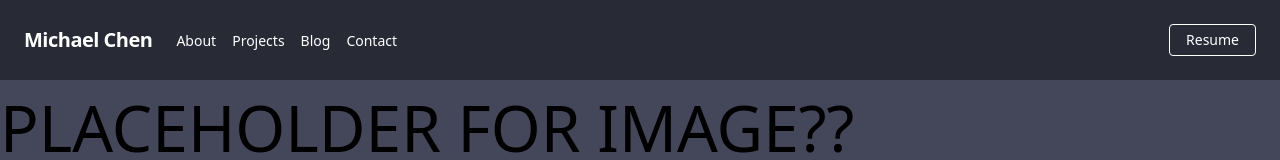
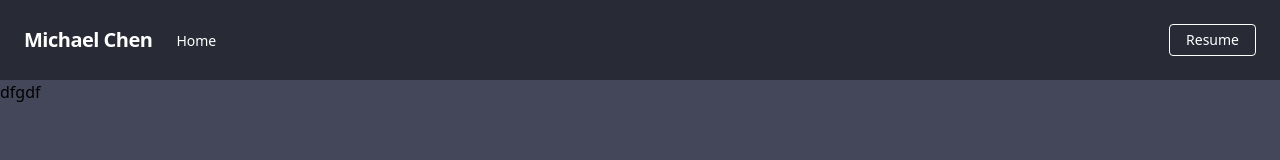
Before and after one commit to michaelcheny/portfolio-v1, a React (Create React App) app: page /blogs in a window 1280 px wide. Shown: the top 160 px of the page. Built offline with nearby package versions, Linux system fonts and the light colour scheme.

Commit message:
use router to seperate blog page and render different links if in /blogs

```diff
--- a/src/App.js
+++ b/src/App.js
@@ -1,5 +1,5 @@
 import React from "react";
-// import { BrowserRouter as Router, Switch, Route } from "react-router-dom";
+import { BrowserRouter as Router, Switch, Route } from "react-router-dom";
 import { library } from "@fortawesome/fontawesome-svg-core";
 import {
   fab,
@@ -28,6 +28,7 @@ import BlogSection from "./components/BlogSection";
 import ContactSection from "./components/ContactSection";
 import Footer from "./components/Footer";
 import SideNav from "./components/SideNav";
+import BlogPage from "./containers/BlogPage";
 
 const App = () => {
   library.add(
@@ -49,16 +50,23 @@ const App = () => {
   );
   return (
     <>
+      <Router>
         <Navbar />
+        <Switch>
+          <Route path="/" exact>
             <SideNav />
             <div className="px-14">
               <h1 className="text-6xl">PLACEHOLDER FOR IMAGE??</h1>
               <AboutContainer />
               <ProjectsSection />
-        <BlogSection />
+              {/* <BlogSection /> */}
               <ContactSection />
               <Footer />
             </div>
+          </Route>
+          <Route path="/blogs" component={BlogPage} />
+        </Switch>
+      </Router>
     </>
   );
 };
--- a/src/components/Navbar.js
+++ b/src/components/Navbar.js
@@ -1,19 +1,25 @@
 import React, { useState } from "react";
 import { animateScroll as scroll, Link } from "react-scroll";
+import { Link as Navlink, useLocation } from "react-router-dom";
+import g from "../assets/resume/michaelchenresume.pdf";
 
 const Navbar = () => {
   const [shown, setShown] = useState(false);
+
+  let location = useLocation();
 
   return (
     <div id="navbar">
       <nav className="flex items-center justify-between flex-wrap bg-dracula1 p-6">
         <div className="flex items-center flex-shrink-0 text-white mr-6">
+          <Navlink to="/">
             <span
               className="font-semibold text-xl text-white tracking-tight cursor-pointer hover:text-dracula3"
               onClick={() => scroll.scrollToTop()}
             >
               Michael Chen
             </span>
+          </Navlink>
         </div>
         <div className="block lg:hidden">
           <button
@@ -32,6 +38,8 @@ const Navbar = () => {
           } w-full block flex-grow lg:flex lg:items-center lg:w-auto`}
         >
           <div className="text-sm lg:flex-grow">
+            {location.pathname === "/" ? (
+              <>
                 <Link
                   to="about"
                   smooth={true}
@@ -48,14 +56,15 @@ const Navbar = () => {
                 >
                   Projects
                 </Link>
-            <Link
-              to="blogs"
+                <Navlink
+                  // target="_blank"
+                  to="/blogs"
                   smooth={true}
                   duration={400}
                   className="block mt-4 lg:inline-block lg:mt-0 text-white hover:text-dracula3 mr-4 cursor-pointer"
                 >
-              Blog
-            </Link>
+                  Blogs
+                </Navlink>
                 <Link
                   to="contact"
                   smooth={true}
@@ -64,10 +73,19 @@ const Navbar = () => {
                 >
                   Contact
                 </Link>
+              </>
+            ) : (
+              <Navlink
+                to="/"
+                className="block mt-4 lg:inline-block lg:mt-0 text-white hover:text-dracula3 cursor-pointer"
+              >
+                Home
+              </Navlink>
+            )}
           </div>
           <div>
             <a
-              href="../src/assets/resume/michaelchenresume.pdf"
+              href="../assets/resume/michaelchenresume.pdf"
               download
               class="inline-block text-sm px-4 py-2 leading-none border rounded text-white border-white hover:border-transparent hover:text-dracula3 hover:bg-dracula4 mt-4 lg:mt-0"
             >
--- /dev/null
+++ b/src/containers/BlogPage.js
@@ -0,0 +1,11 @@
+import React from "react";
+
+const BlogPage = () => {
+  return (
+    <div>
+      <h1>dfgdf</h1>
+    </div>
+  );
+};
+
+export default BlogPage;
```
Lines whose indentation alone changed are shown as unchanged.
